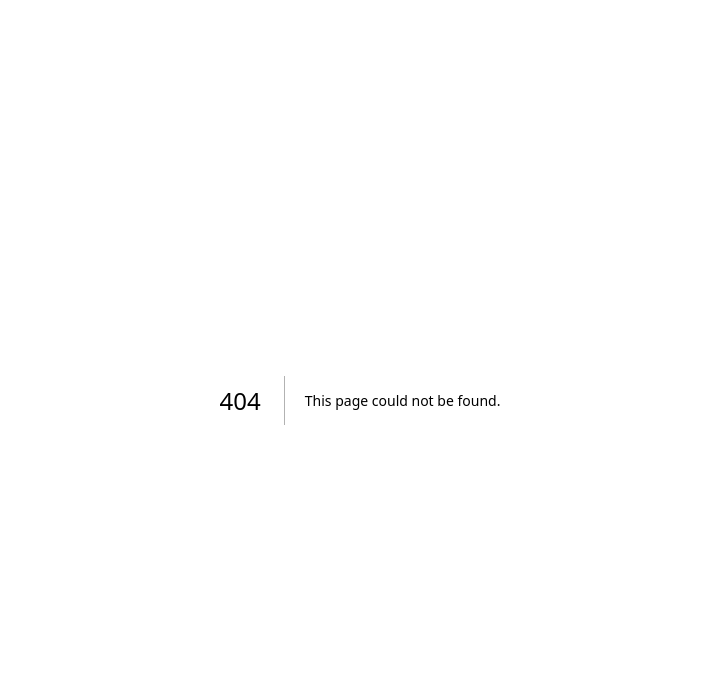
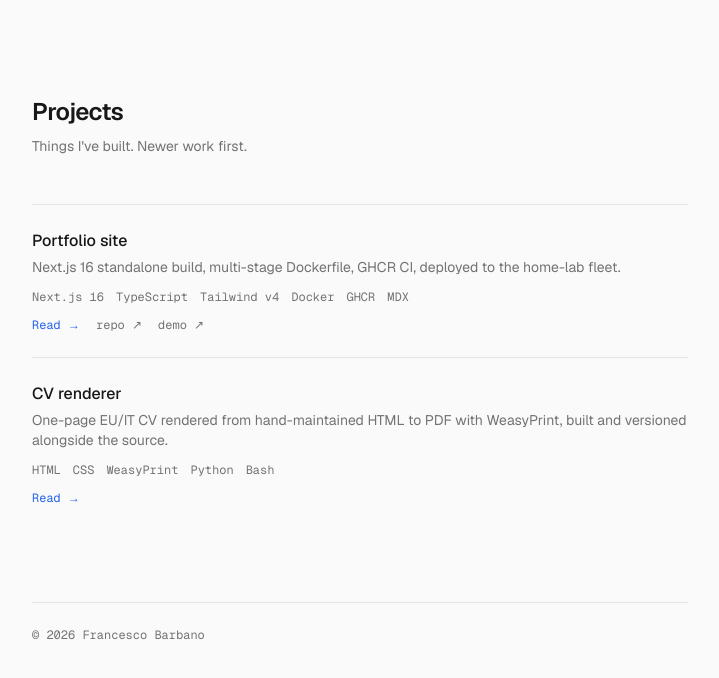
Before and after one commit to psychonaut0/portfolio, a Next.js app: page /projects in a window 1280 px wide. Before the commit this address had no page. Shown: the top 678 px of the page, without its empty margins (280-999 px from the left). Built offline with nearby package versions, Linux system fonts and the light colour scheme.

Commit message:
feat(projects): add /projects index

```diff
--- /dev/null
+++ b/app/projects/page.tsx
@@ -0,0 +1,29 @@
+import type { Metadata } from "next";
+import { Footer } from "@/components/footer";
+import { ProjectCard } from "@/components/project-card";
+import { listProjects } from "@/lib/content/projects";
+
+export const metadata: Metadata = {
+  title: "Projects",
+  description: "Things I've built.",
+};
+
+export default function ProjectsPage() {
+  const all = listProjects();
+  return (
+    <main className="mx-auto w-full max-w-[720px] px-6 md:px-8 py-16 md:py-24 space-y-12">
+      <header className="space-y-2">
+        <h1 className="text-2xl font-semibold tracking-tight">Projects</h1>
+        <p className="text-sm text-muted">
+          Things I&apos;ve built. Newer work first.
+        </p>
+      </header>
+      <div className="space-y-6">
+        {all.map((p) => (
+          <ProjectCard key={p.slug} project={p} />
+        ))}
+      </div>
+      <Footer />
+    </main>
+  );
+}
```
